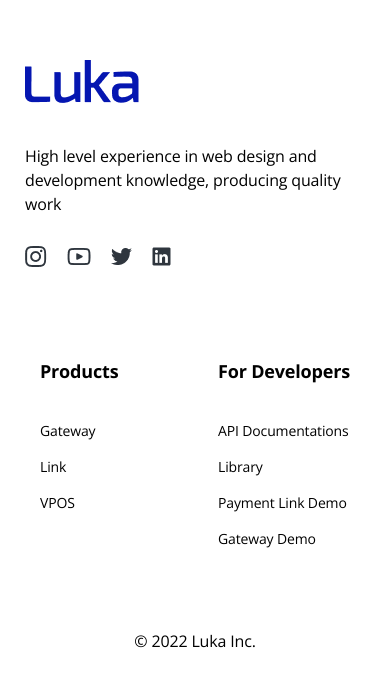
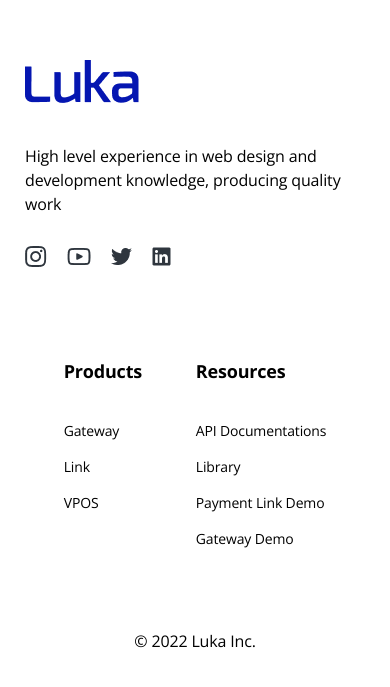
Before and after one commit to rramirezgit/website-luka, a React (Create React App) app: page / in a window 390 px wide. Shown: the part 3188-3875 px from the top of the page. Built offline with nearby package versions, Linux system fonts and the light colour scheme.

Commit message:
Responsive

```diff
--- a/src/components/footer/footerArrays.ts
+++ b/src/components/footer/footerArrays.ts
@@ -41,7 +41,7 @@ export const useCasesArray: FooterBoxProps[] = [
 export const forDevelopersArray: FooterBoxProps[] = [
   {
     title: true,
-    text: 'For Developers'
+    text: 'Resources'
   },
   {
     title: false,
--- a/src/components/footer/index.tsx
+++ b/src/components/footer/index.tsx
@@ -28,7 +28,10 @@ const Footer = (): JSX.Element => {
       <Box
         sx={
           {
-            width: '100%',
+            width: {
+              xs: '100%',
+              lg: '1200px'
+            },
             display: 'flex',
             justifyContent: 'space-between',
             marginBottom: '50px',
@@ -111,8 +114,7 @@ const Footer = (): JSX.Element => {
             {
               display: 'flex',
               justifyContent: {
-                xs: 'space-between',
-                sm: 'space-evenly',
+                xs: 'space-evenly',
                 lg: 'center'
               },
               marginTop: {
```
